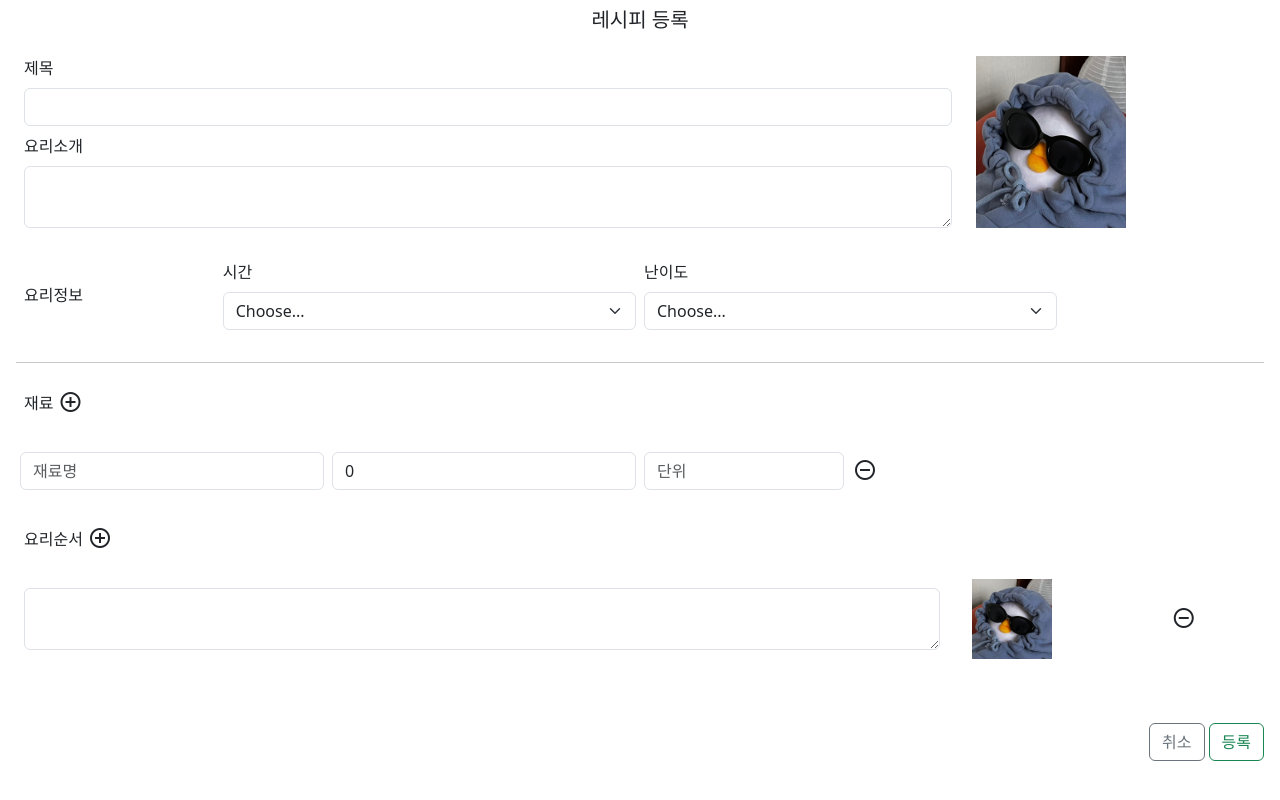
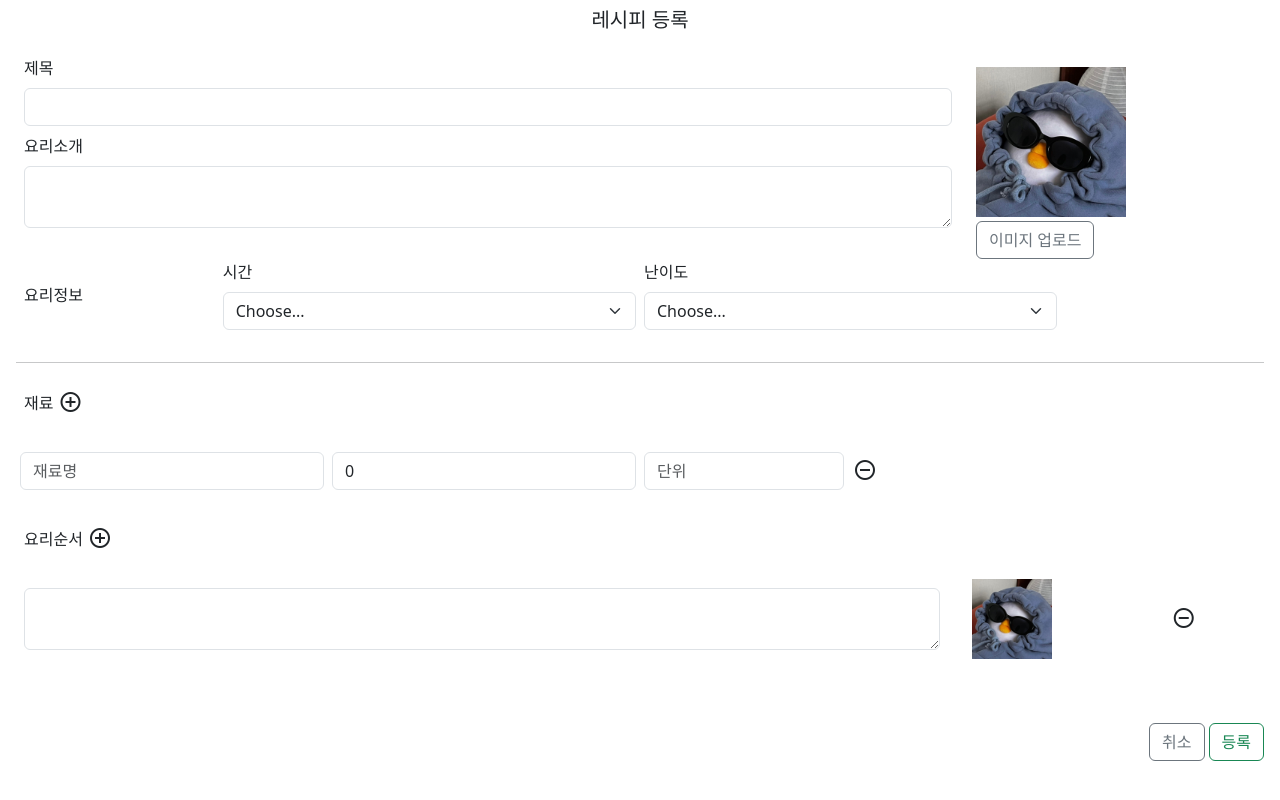
Before and after one commit to djjung1734/share-recipe, a Vue app in the folder frontend/: page /editRecipe in a window 1280 px wide. Built offline with nearby package versions, Linux system fonts and the light colour scheme; what vue-cookies would draw is missing.

Commit message:
대표이미지 업로드위한 업로드 버튼 및 인풋 생성

```diff
--- a/frontend/src/components/Modal/EditRecipe.vue
+++ b/frontend/src/components/Modal/EditRecipe.vue
@@ -18,13 +18,21 @@
           </div>
         </div>
         <div class="col-md-3 p-3 d-flex align-items-center">
+          <div class="image">
             <img
               class="border-0"
-            width="150"
+              width="150px"
               height="100%"
               src="../../assets/bebe.jpg"
               alt="..."
             />
+            <label for="mainImage" class="mt-1">
+              <div type="button" class="btn btn-outline-secondary">
+                이미지 업로드
+              </div>
+            </label>
+            <input id="mainImage" class="upload" type="file" name="mainImage" />
+          </div>
         </div>
         <div class="d-flex align-items-center pb-3">
           <span class="col-md-2 ps-3">요리정보</span>
@@ -201,3 +209,14 @@ export default Vue.extend({
   },
 });
 </script>
+
+<style scoped>
+.image{
+  width:150px;
+  height:150px;
+}
+#mainImage {
+  display: none;
+}
+
+</style>
```
Lines whose indentation alone changed are shown as unchanged.
